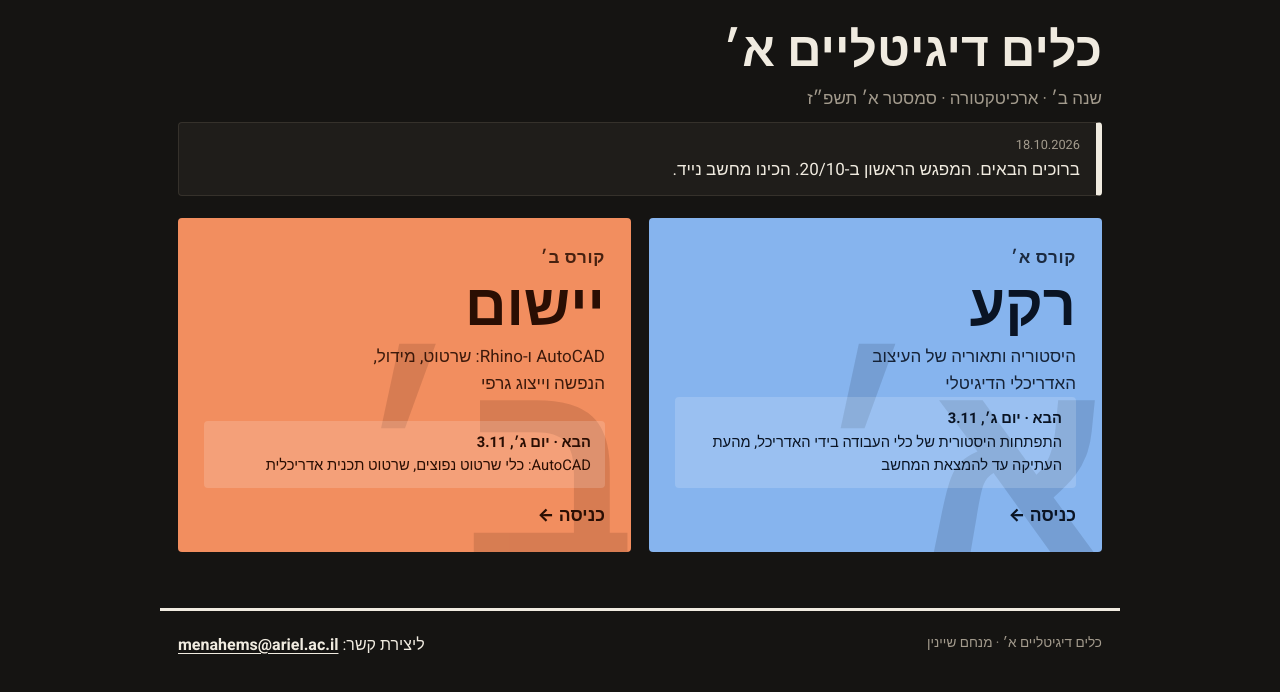
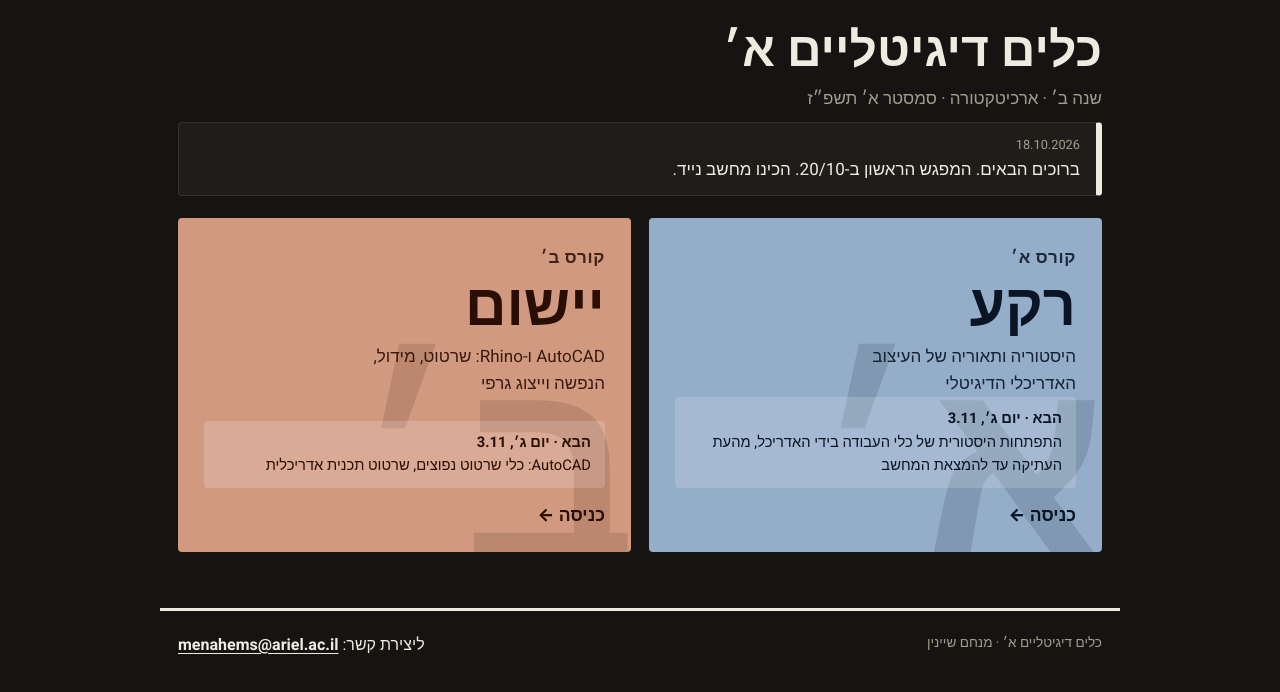
Before and after one commit to menachemsheinin/course-site, a website: page index.html in a window 1280 px wide. Shown: the part 58-750 px from the top of the page. Drawn offline with Linux system fonts and the dark colour scheme.

Commit message:
Softer, more elegant course colors
Co-Authored-By: Claude Sonnet 5.5 <noreply@anthropic.com>

```diff
--- a/assets/style.css
+++ b/assets/style.css
@@ -10,12 +10,12 @@
   --head-text: #f6f0e4;
 
   /* קורס א׳ – רקע: כחול ציאנוטייפ */
-  --c-bg: #1d4580;
-  --c-bg-soft: #dfe7f3;
+  --c-bg: #34506f;
+  --c-bg-soft: #e4e9ef;
   --on-bg: #ffffff;
   /* קורס ב׳ – יישום: כתום טרקוטה */
-  --c-app: #c2410c;
-  --c-app-soft: #fbe3d4;
+  --c-app: #9a5a42;
+  --c-app-soft: #f0e1d8;
   --on-app: #ffffff;
 
   --ok: #2f6b3f;
@@ -34,11 +34,11 @@
     --line: #35312b;
     --head: #0d0c0b;
 
-    --c-bg: #86b4ee;
-    --c-bg-soft: #1b2638;
+    --c-bg: #94adc9;
+    --c-bg-soft: #1c2530;
     --on-bg: #0a1424;
-    --c-app: #f28e5f;
-    --c-app-soft: #3a2217;
+    --c-app: #d19a80;
+    --c-app-soft: #33241c;
     --on-app: #2a0e03;
 
     --ok: #7cc58d;
```
